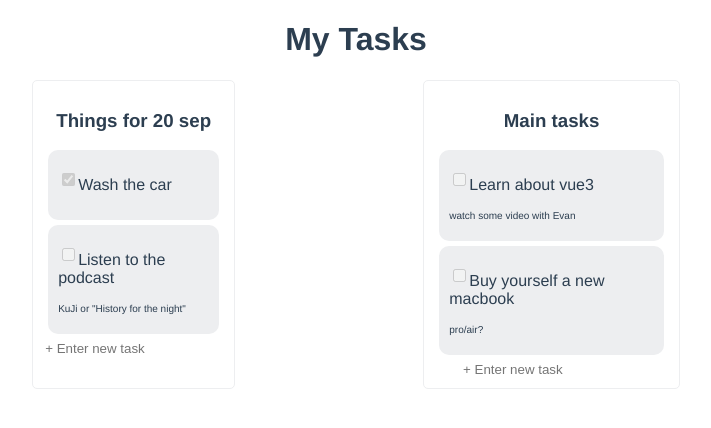
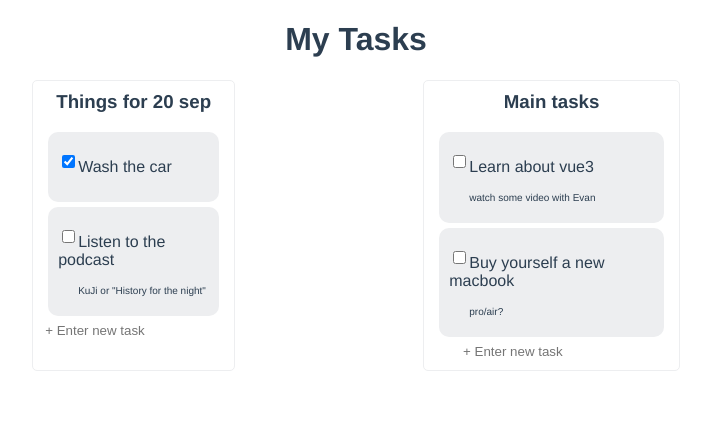
Before and after one commit to widetrace/work-todo, a Vue app: page / in a window 1280 px wide. Shown: the top 428 px of the page, without its empty margins (284-995 px from the left). Built offline with nearby package versions, Linux system fonts and the light colour scheme.

Commit message:
Update
* New component
* Checkbox activated
* Styles update

```diff
--- a/src/App.vue
+++ b/src/App.vue
@@ -17,7 +17,7 @@ body {
   color: #2c3e50;
   min-height: 100vh;
   max-width: 100vw;
-  overflow: hidden;
+  overflow-x: scroll;
   padding-right: 10vw;
   padding-left: 10vw;
 }
--- /dev/null
+++ b/src/components/BoardColumn.vue
@@ -0,0 +1,75 @@
+<template lang="pug">
+  .column
+    h3 {{ column.name }}
+    .tasks
+      .list(v-for="(task, $taskIndex) in column.tasks", :key="$taskIndex")
+        input.list__checkbox(
+          type="checkbox",
+          v-model="task.status",
+          @change="changeTaskStatus($event,column.tasks, $taskIndex)"
+        )
+        p {{ task.name }}
+        p.small {{ task.description }}
+    input.list__new-task(
+      type="text",
+      placeholder="+ Enter new task",
+      @keyup.enter="createTask($event, column.tasks)"
+    )
+</template>
+
+<script>
+export default {
+  props: {
+    column: {
+      type: Object,
+      required: true,
+    },
+  },
+  methods: {
+    createTask(e, tasks) {
+      this.$store.commit("CREATE_TASK", {
+        tasks,
+        name: e.target.value,
+      });
+      e.target.value = "";
+    },
+    changeTaskStatus(e, tasks, taskIndex) {
+      e.preventDefault()
+
+      this.$store.commit("CHANGE_TASK_STATUS", {
+        tasks,
+        taskIndex
+      })
+    }
+  },
+};
+</script>
+
+<style lang="scss">
+.column {
+  border: 1px solid #edeef0;
+  border-radius: 5px;
+  padding: 10px;
+}
+
+.list {
+  margin: 5px;
+  border-radius: 10px;
+  padding: 10px;
+  background-color: #edeef0;
+  &__checkbox {
+    float: left;
+    margin-top: 13px;
+  }
+  &__new-task {
+    background-color: transparent;
+    outline: none;
+    border: none;
+  }
+}
+
+.small {
+  font-size: 10px;
+  padding-left: 20px;
+}
+</style>
--- /dev/null
+++ b/src/components/ColumnTask.vue
@@ -0,0 +1,56 @@
+<template lang="pug">
+.task
+  .task-data
+    input.task-data__checkbox(
+      type="checkbox",
+      v-model="task.status",
+      :disabled="true"
+    )
+    p {{ task.name }}
+    p.small {{ task.description }}
+  input(
+    type="text",
+    placeholder="+ Enter new task",
+    @keyup.enter="createTask($event, column.tasks)"
+  )
+</template>
+
+<script>
+export default {
+  props: {
+    task: {
+      type: Object,
+      required
+    },
+  },
+  methods: {
+    createTask(e, tasks) {
+      this.$store.commit('CREATE_TASK', {
+        tasks,
+        name: e.target.value
+      })
+      e.target.value = ''
+    }
+  }
+}
+</script>
+
+<style lang="scss">
+.task {
+  margin: 5px;
+  border-radius: 10px;
+  padding: 10px;
+  background-color: #edeef0;
+  &-data {
+    &__checkbox {
+      float: left;
+      margin-top: 13px;
+    }
+  }
+  &__new {
+    background-color: transparent;
+    outline: none;
+    border: none;
+  }
+}
+</style>
--- a/src/store/index.js
+++ b/src/store/index.js
@@ -19,6 +19,9 @@ export default new Vuex.Store({
         id: uuid(),
         description: ''
       })
+    },
+    CHANGE_TASK_STATUS(state, {tasks, taskIndex}) {
+      tasks[taskIndex].status = !!tasks[taskIndex].status
     }
   },
   actions: {
--- a/src/views/Home.vue
+++ b/src/views/Home.vue
@@ -3,51 +3,33 @@
     .board-items
       h1 {{ board.name }}
       .board-items__columns
-        .column(
+        board-column(
           v-for="(column, $columnIndex) in board.columns"
           :key="$columnIndex"
+          :column="column"
         )
-          h3 {{ column.name }}
-          .list(
-            v-for="(task, $taskIndex) in column.tasks"
-            :key="$taskIndex"
-          )
-            input.list__checkbox(
-              type="checkbox",
-              v-model="task.status",
-              :disabled="true"
-            )
-            p {{ task.name }}
-            p.small {{ task.description }}
-          input.list__new-task(
-            type="text",
-            placeholder="+ Enter new task",
-            @keyup.enter="createTask($event, column.tasks)"
-          )
-
 </template>
 
 <script>
 import { mapState } from 'vuex'
+import BoardColumn from '@/components/BoardColumn.vue'
 
 export default {
   name: 'Home',
+  components: {
+    BoardColumn,
+  },
   computed: {
     ...mapState(['board']),
   },
-  methods: {
-    createTask(e, tasks) {
-        this.$store.commit('CREATE_TASK', {
-          tasks,
-          name: e.target.value
-      })
-      e.target.value = ''
-    }
-  }
 };
 </script>
 
 <style lang="scss">
+h3 {
+  margin-top: 0;
+}
+
 p {
   text-align: left;
 }
@@ -58,31 +40,4 @@ p {
   flex-flow: row wrap;
   justify-content: space-evenly;
 }
-
-.column {
-  border: 1px solid #edeef0;
-  border-radius: 5px;
-  padding: 10px;
-}
-
-.list {
-  margin: 5px;
-  border-radius: 10px;
-  padding: 10px;
-  background-color: #edeef0;
-  &__checkbox {
-    float: left;
-    margin-top: 13px;
-  }
-  &__new-task {
-    background-color: transparent;
-    outline: none;
-    border: none;
-  }
-}
-
-.small {
-  font-size: 10px;
-  // edeef0
-}
 </style>
```
